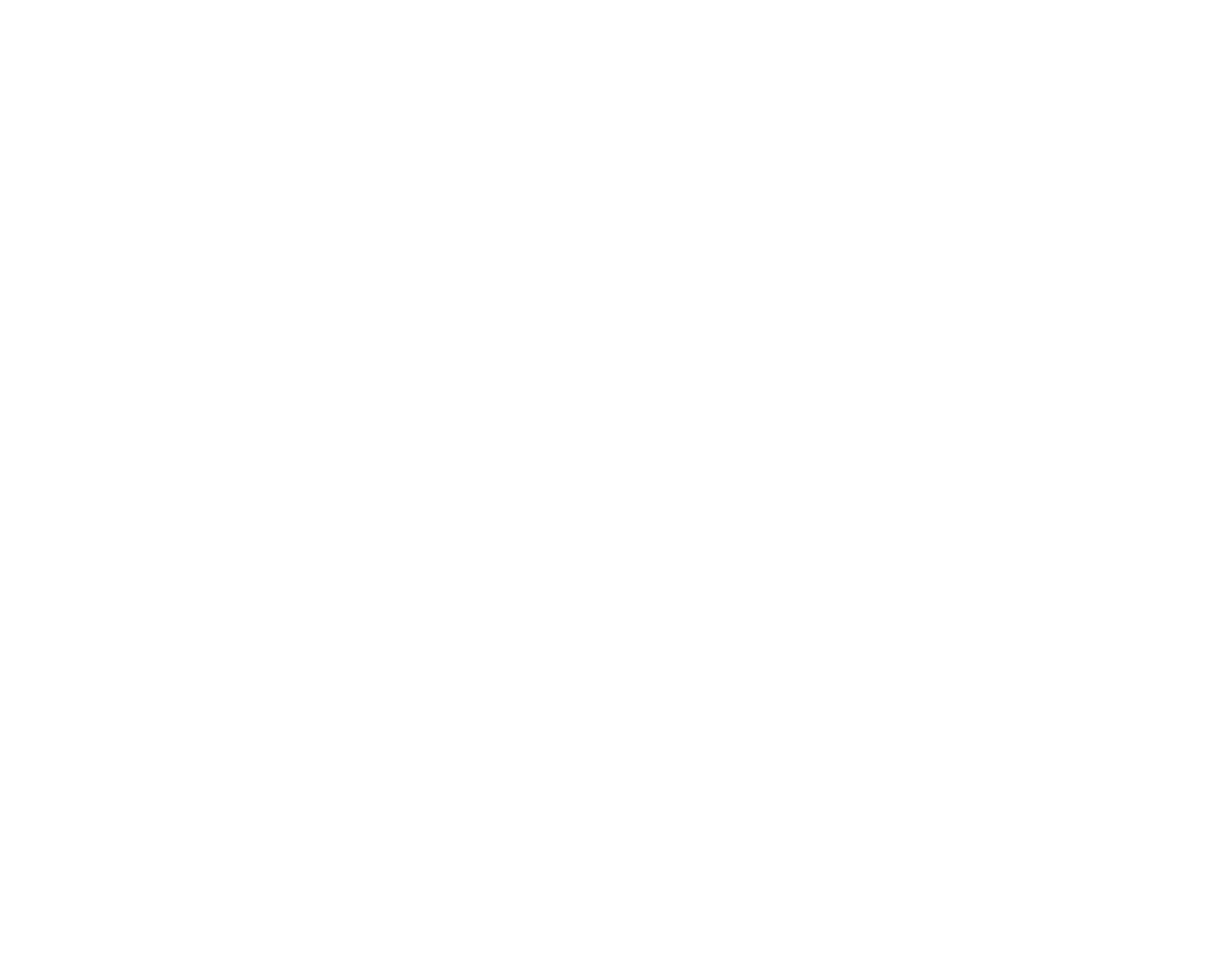
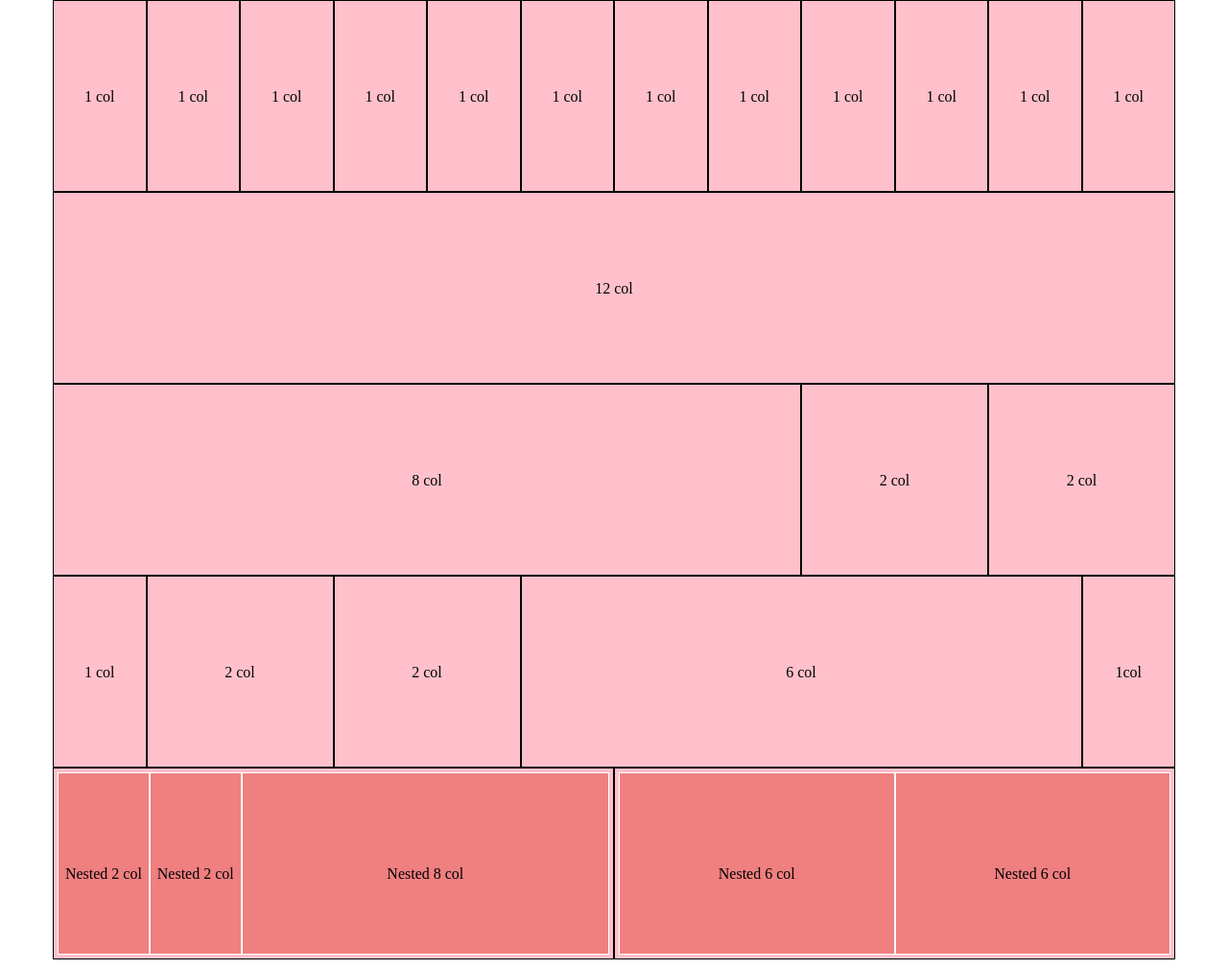
Before and after one commit to tommasofiglia/html-css-12bool, a plain HTML site: page index.html in a window 1280 px wide. Shown: the whole page at 96% size. Before the commit the page ends 800 px from the top, so only its background shows below. Drawn offline with Linux system fonts and the light colour scheme.

Commit message:
Esercizio completato

```diff
--- a/css/12-bool.css
+++ b/css/12-bool.css
@@ -2,6 +2,11 @@
   margin: 0;
   padding: 0;
   box-sizing: border-box;
+}
+
+.container{
+  max-width: 1170px;
+  margin: 0 auto;
 }
 
 .container::after{
--- a/css/style.css
+++ b/css/style.css
@@ -0,0 +1,19 @@
+[class*="col-"]{
+  background-color: pink;
+  border: 1px solid black;
+  height: 200px;
+  line-height: 200px;
+  text-align: center;
+  vertical-align: middle;
+}
+
+.col-2.nested , .col-8.nested , .col-6.nested{
+  background-color: rgb(240, 127, 128);
+  border: 1px solid white;
+  height: 190px;
+  padding: 5px;
+}
+
+.col-6 .container{
+  padding: 4px;
+}
--- a/index.html
+++ b/index.html
@@ -10,5 +10,64 @@
 </head>
 <body>
 
+  <div class="container">
+    <div class="row">
+      <div class="col-1">1 col</div>
+      <div class="col-1">1 col</div>
+      <div class="col-1">1 col</div>
+      <div class="col-1">1 col</div>
+      <div class="col-1">1 col</div>
+      <div class="col-1">1 col</div>
+      <div class="col-1">1 col</div>
+      <div class="col-1">1 col</div>
+      <div class="col-1">1 col</div>
+      <div class="col-1">1 col</div>
+      <div class="col-1">1 col</div>
+      <div class="col-1">1 col</div>
+    </div>
+  </div>
+
+  <div class="container">
+    <div class="row">
+      <div class="col-12">12 col</div>
+    </div>
+  </div>
+
+  <div class="container">
+    <div class="row">
+      <div class="col-8">8 col</div>
+      <div class="col-2">2 col</div>
+      <div class="col-2">2 col</div>
+    </div>
+  </div>
+
+  <div class="container">
+    <div class="row">
+      <div class="col-1">1 col</div>
+      <div class="col-2">2 col</div>
+      <div class="col-2">2 col</div>
+      <div class="col-6">6 col</div>
+      <div class="col-1">1col</div>
+    </div>
+  </div>
+
+  <div class="container">
+    <div class="row">
+      <div class="col-6">
+        <div class="container">
+          <div class="col-2 nested"> Nested 2 col</div>
+          <div class="col-2 nested"> Nested 2 col</div>
+          <div class="col-8 nested"> Nested 8 col</div>
+        </div>
+      </div>
+      <div class="col-6">
+        <div class="container">
+          <div class="col-6 nested">Nested 6 col</div>
+          <div class="col-6 nested">Nested 6 col</div>
+        </div>
+      </div>
+    </div>
+  </div>
+
 </body>
 </html>
```
